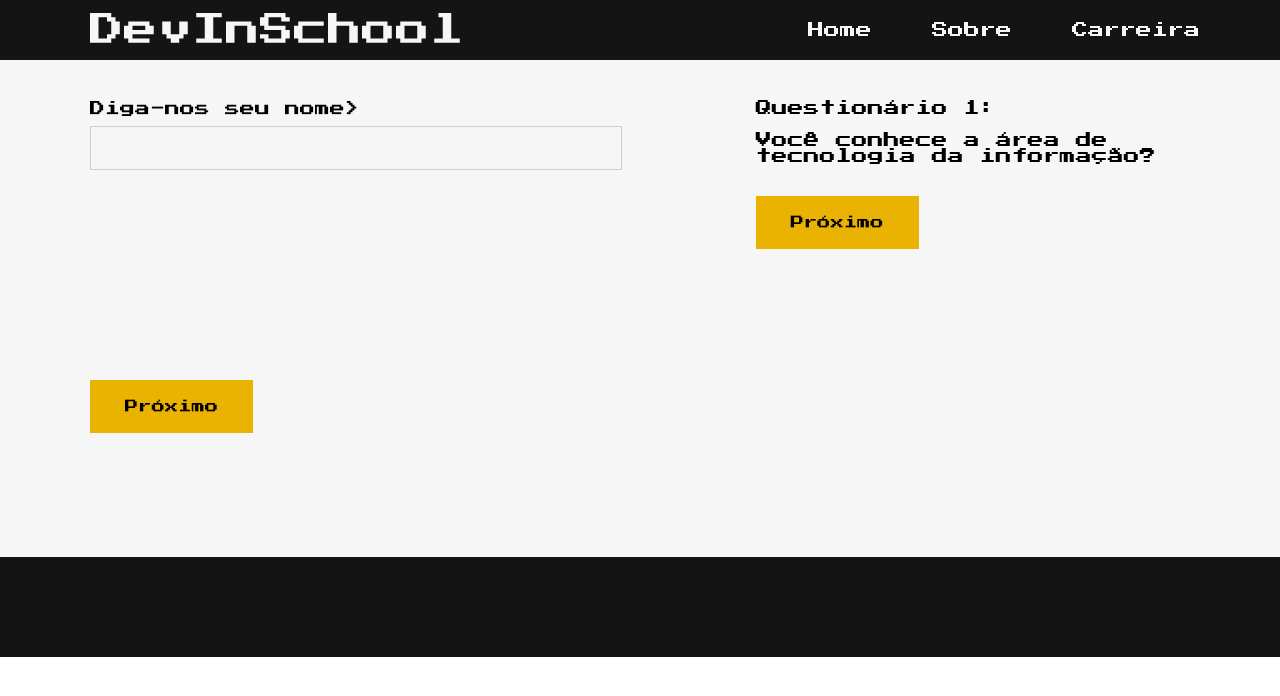
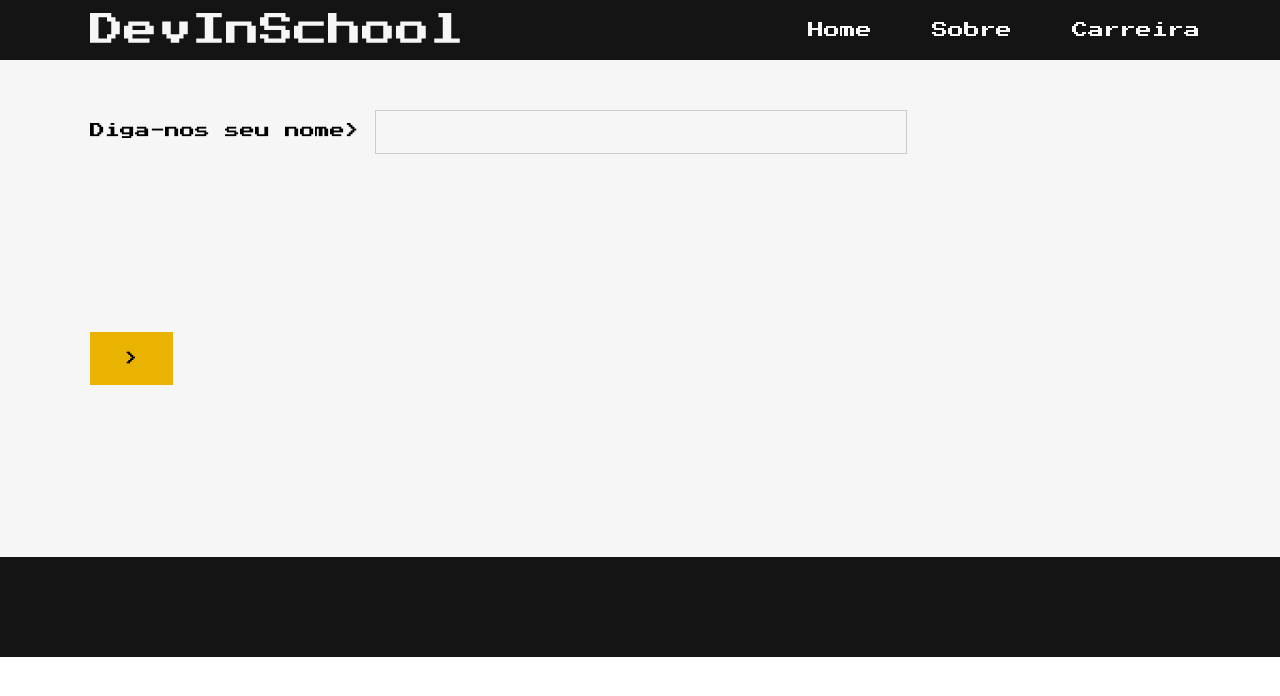
Before and after one commit to Frauches/rocketseat-hackaton-51, a React (Create React App) app: page / in a window 1280 px wide. Shown: the top 696 px of the page. Built offline with nearby package versions, Linux system fonts and the light colour scheme.

Commit message:
Implementa troca de container ativo na tela

```diff
--- a/src/containers/Carreira.js
+++ b/src/containers/Carreira.js
@@ -1,6 +1,6 @@
 import React, { useState } from "react";
 import InputText from "../components/InputText";
-import { Button, CarreiraContainer } from "../styles";
+import { Button, CarreiraContainer, ItemContainer } from "../styles";
 
 const Carreira = () => {
   const [form, setForm] = useState({
@@ -26,7 +26,7 @@ const Carreira = () => {
   };
 
   const formView = (
-    <div>
+    <ItemContainer isActive={containerActive === 0}>
       {questionItems.map((questionItem, index) => {
         return (
           <InputText
@@ -37,18 +37,21 @@ const Carreira = () => {
           />
         );
       })}
-      <Button
-        disabled={formQuestionNumber + 1 > questionItems.length}
+      {formQuestionNumber + 1 < questionItems.length && <Button
         onClick={() => setFormQuestionNumber(formQuestionNumber + 1)}
       >
-        Próximo
-      </Button>
-    </div>
+        >
+      </Button>}
+      {formQuestionNumber + 1 >= questionItems.length && <Button
+        onClick={() => setContainerActive(containerActive + 1)}>
+        Avançar
+      </Button>}
+    </ItemContainer>
   );
 
   // Início - Questionário - 1
   const formQuestionario1View = (
-    <div>
+    <ItemContainer isActive={containerActive === 1}>
       <div>
         <h1>Questionário 1:</h1>
       </div>
@@ -62,7 +65,7 @@ const Carreira = () => {
       >
         Próximo
       </Button>
-    </div>
+    </ItemContainer>
   );
   // Fim - Questionário - 1
 
@@ -70,9 +73,7 @@ const Carreira = () => {
 
   return (
     <CarreiraContainer>
-      {contentContainers.map(formView => {
-        return formView;
-      })}
+      {contentContainers[containerActive]}
     </CarreiraContainer>
   );
 };
--- a/src/styles.js
+++ b/src/styles.js
@@ -104,3 +104,7 @@ export const CarreiraContainer = styled.div`
   flex-wrap: nowrap;
   overflow-x: hidden;
 `;
+
+export const ItemContainer = styled.div`
+  opacity: ${props => props.isActive ? 1 : 0};
+`;
```
